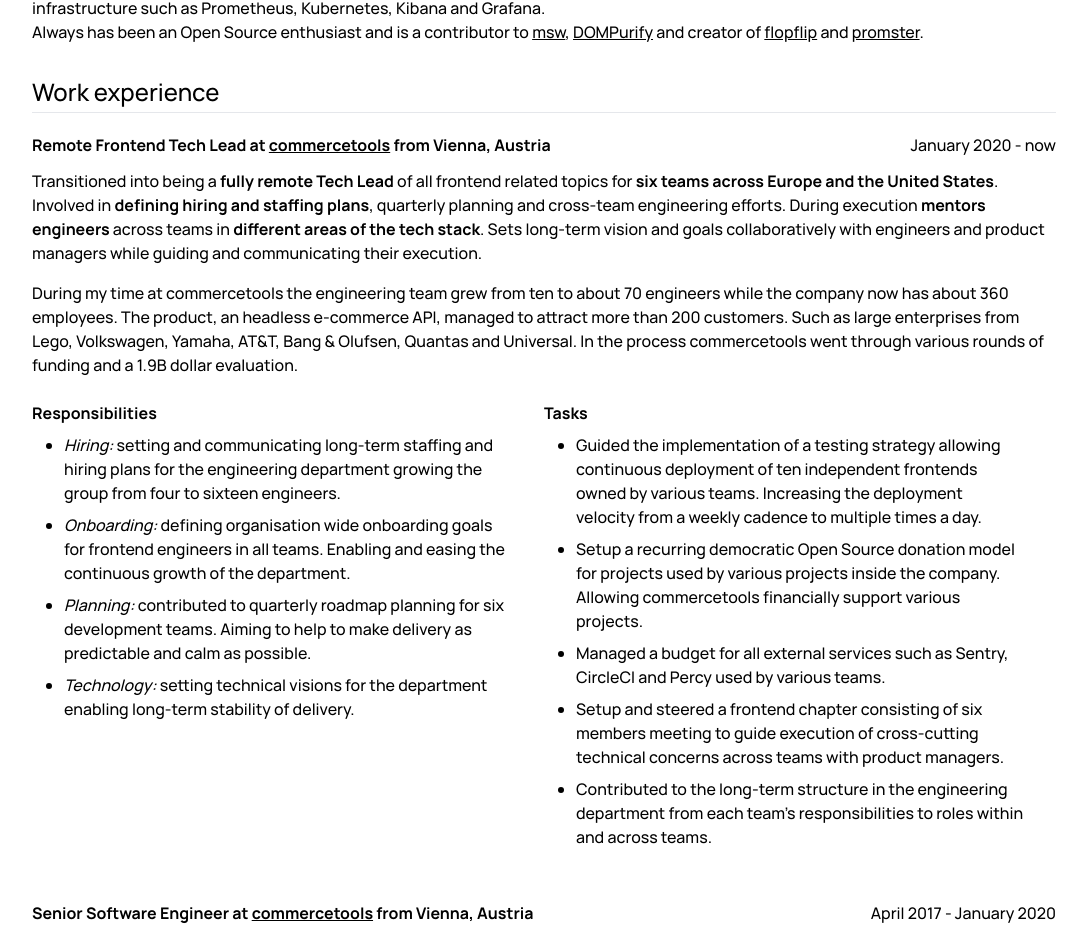
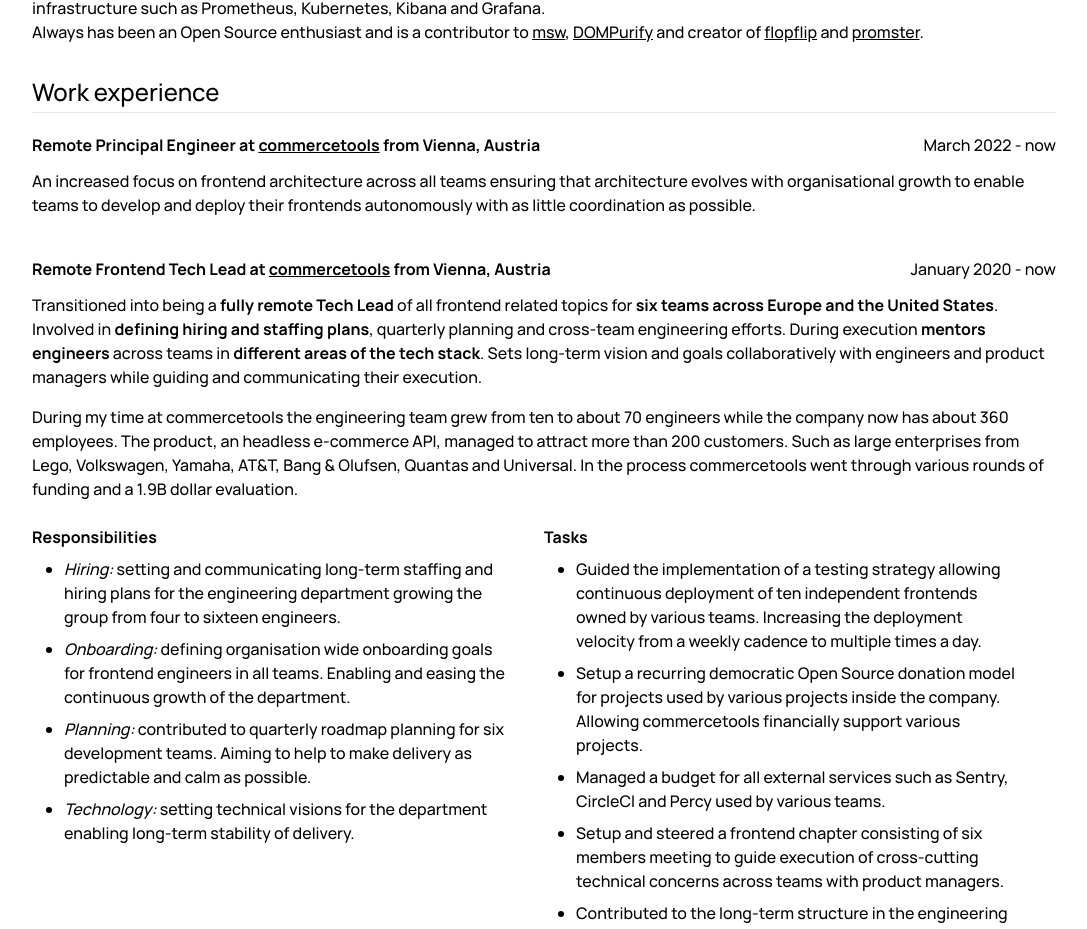
Before and after one commit to tdeekens/tdeekens.name, a Next.js app: page /curriculum-vitae in a window 1280 px wide. Shown: the part 471-1400 px from the top of the page, without its empty margins (96-1183 px from the left). Built offline with nearby package versions, Linux system fonts and the light colour scheme.

Commit message:
feat: add new role

```diff
--- a/pages/curriculum-vitae.tsx
+++ b/pages/curriculum-vitae.tsx
@@ -122,6 +122,22 @@
 
       <article className="py-4">
         <Job.Headline
+          role="Remote Principal Engineer at"
+          company="commercetools"
+          location="from Vienna, Austria"
+          duration="March 2022 - now"
+          href="https://commercetools.com"
+        />
+        <Text.Paragraph>
+          An increased focus on frontend architecture across all teams ensuring
+          that architecture evolves with organisational growth to enable teams
+          to develop and deploy their frontends autonomously with as little
+          coordination as possible.
+        </Text.Paragraph>
+      </article>
+
+      <article className="py-4">
+        <Job.Headline
           role="Remote Frontend Tech Lead at"
           location="from Vienna, Austria"
           duration="January 2020 - now"
@@ -216,7 +232,7 @@
         <Job.Headline
           role="Senior Software Engineer at"
           location="from Vienna, Austria"
-          duration="April 2017 - January 2020"
+          duration="April 2017 - February 2022"
           company="commercetools"
           href="https://commercetools.com"
         />
```
